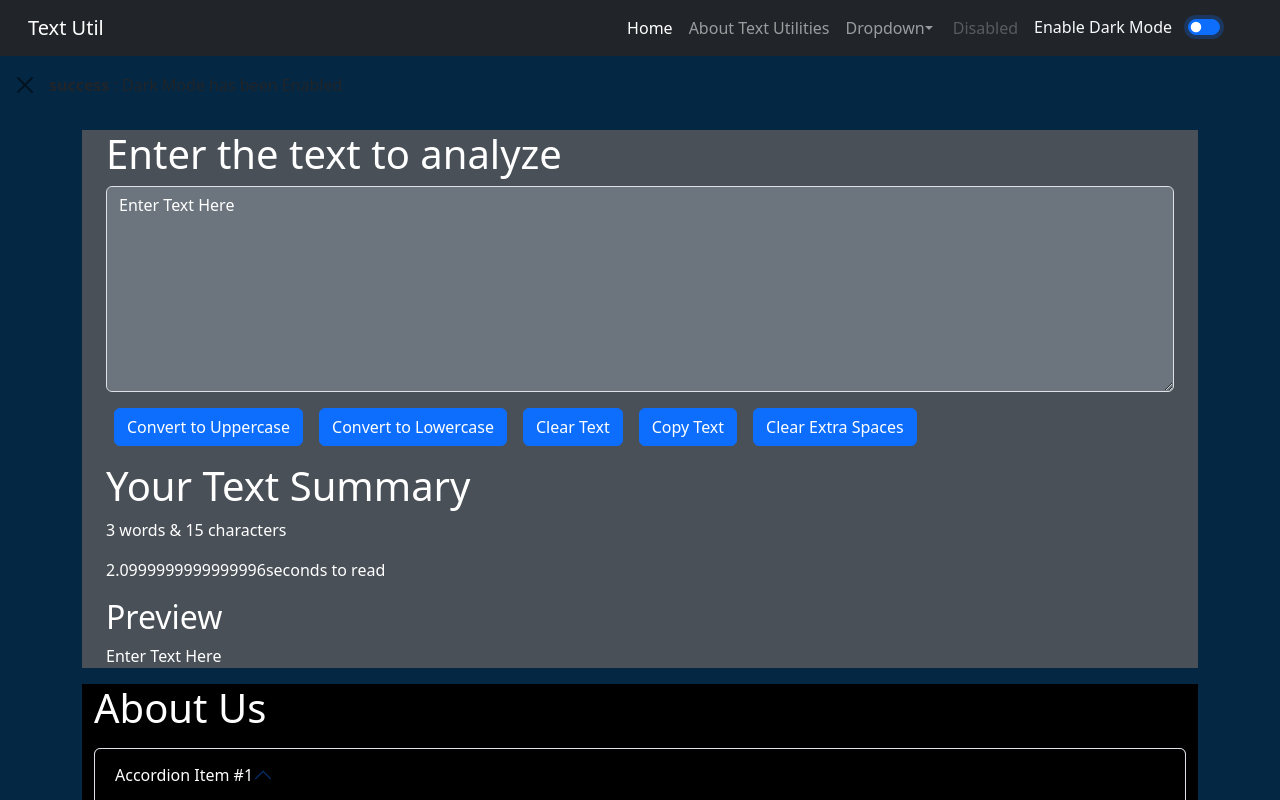
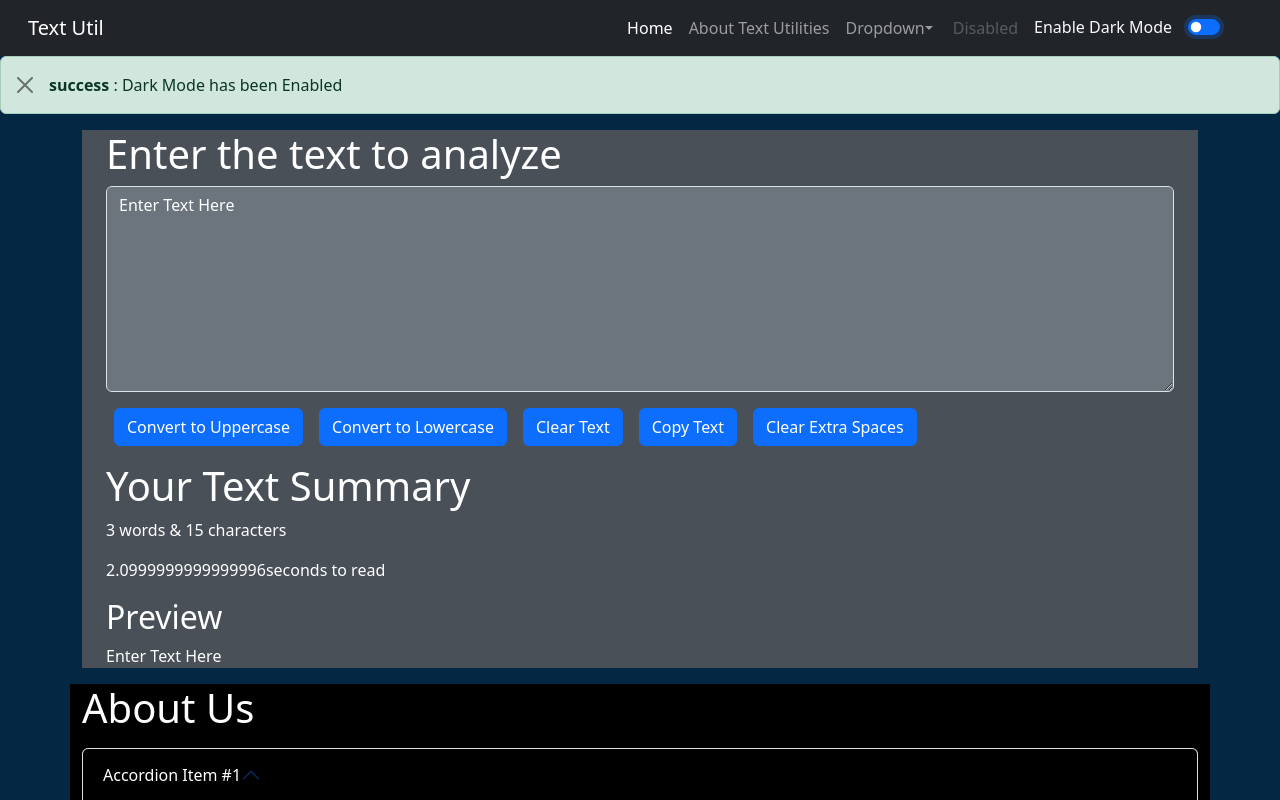
Before and after one commit to kwrdivyaraj100/textutils_react, a React (Create React App) app: page / in a window 1280 px wide. Both pictures are taken after a click on the switch "Enable Dark Mode". Shown: the top 800 px of the page. Built offline with nearby package versions, Linux system fonts and the light colour scheme.

Commit message:
Adding Alert component for displaying alert messages in green color

```diff
--- a/src/App.jsx
+++ b/src/App.jsx
@@ -33,8 +33,8 @@ function App() {
       <Alert alert={alert} />
       <div className="container my-3">
         <TextForm heading="Enter the text to analyze" mode={mode} />
+      </div>
         <About />
-      </div>
     </>
   )
 }
--- a/src/components/Alert.jsx
+++ b/src/components/Alert.jsx
@@ -2,7 +2,7 @@ import React from 'react'
 
 function Alert(props) {
     return (
-        props.alert && <div className="alert alert-${props.alert.type} alert-dismissible fade show" role="alert">
+        props.alert && <div className={`alert alert-${props.alert.type} alert-dismissible fade show`} role="alert">
             <strong>{props.alert.type}</strong> : {props.alert.msg}
             <button type="button" className="btn-close" data-bs-dismiss="alert" aria-label="Close"></button>
         </div>
```
